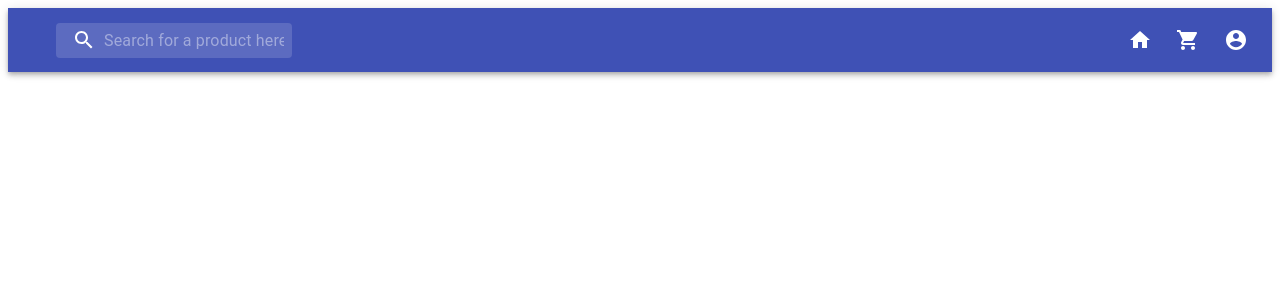
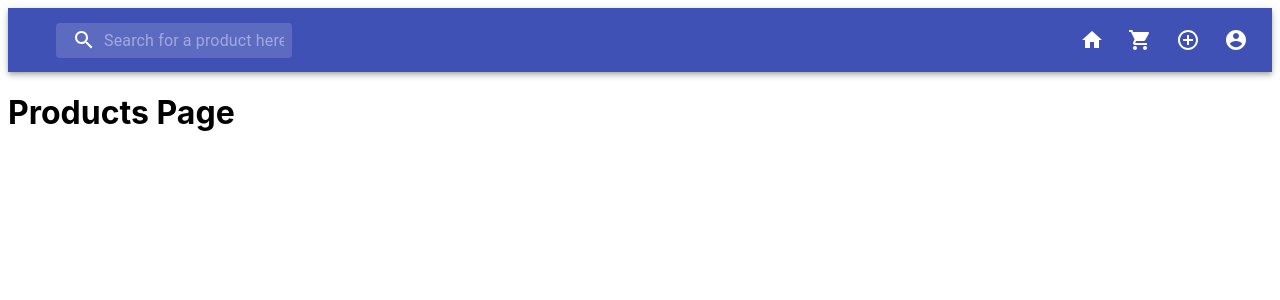
Before and after one commit to Danceratops/ispterm-client, a React (Create React App) app: page /products in a window 1280 px wide. Shown: the top 300 px of the page. Built offline with nearby package versions, Linux system fonts and the light colour scheme.

Commit message:
Add Products page

```diff
--- a/src/App.js
+++ b/src/App.js
@@ -4,6 +4,7 @@ import home from './Pages/home';
 import login from './Pages/login';
 import signup from './Pages/signup';
 import cart from './Pages/cart';
+import products from './Pages/products';
 
 import Nav from './components/navbar';
 
@@ -19,6 +20,7 @@ function App() {
           <Route exact path='/login' component={login}/>
           <Route exact path='/signup' component={signup}/>
           <Route exact path='/cart' component={cart}/>
+          <Route exact path='/products' component={products}/>
         </Switch>
       </Router>
     </div>
--- /dev/null
+++ b/src/Pages/products.js
@@ -0,0 +1,11 @@
+import React from 'react';
+
+const products = () => {
+    return (
+        <div class="home">
+            <h1>Products Page</h1>
+        </div>
+    )
+}
+
+export default products
--- a/src/components/navbar.js
+++ b/src/components/navbar.js
@@ -16,6 +16,7 @@ import SearchIcon from '@material-ui/icons/Search';
 import AccountCircle from '@material-ui/icons/AccountCircle';
 import HomeIcon from '@material-ui/icons/Home';
 import MoreIcon from '@material-ui/icons/MoreVert';
+import AddCircleOutlineIcon from '@material-ui/icons/AddCircleOutline';
 
 const useStyles = makeStyles((theme) => ({
     grow: {
@@ -157,6 +158,14 @@ export default function Nav() {
         </IconButton>
         <p>Profile</p>
       </MenuItem>
+      <MenuItem component={Link} to="/products">
+        <IconButton aria-label="Go to products page" color="inherit">
+          <Badge color="secondary">
+            <AddCircleOutlineIcon />
+          </Badge>
+        </IconButton>
+        <p>Products</p>
+      </MenuItem>
     </Menu>
   );
 
@@ -185,6 +194,11 @@ export default function Nav() {
             <IconButton aria-label="Go to shopping cart" color="inherit" component={Link} to="/cart">
               <Badge color="secondary">
                 <ShoppingCartIcon />
+              </Badge>
+            </IconButton>
+            <IconButton aria-label="Go to products page" color="inherit" component={Link} to="/products">
+              <Badge color="secondary">
+                <AddCircleOutlineIcon />
               </Badge>
             </IconButton>
             <IconButton
```
